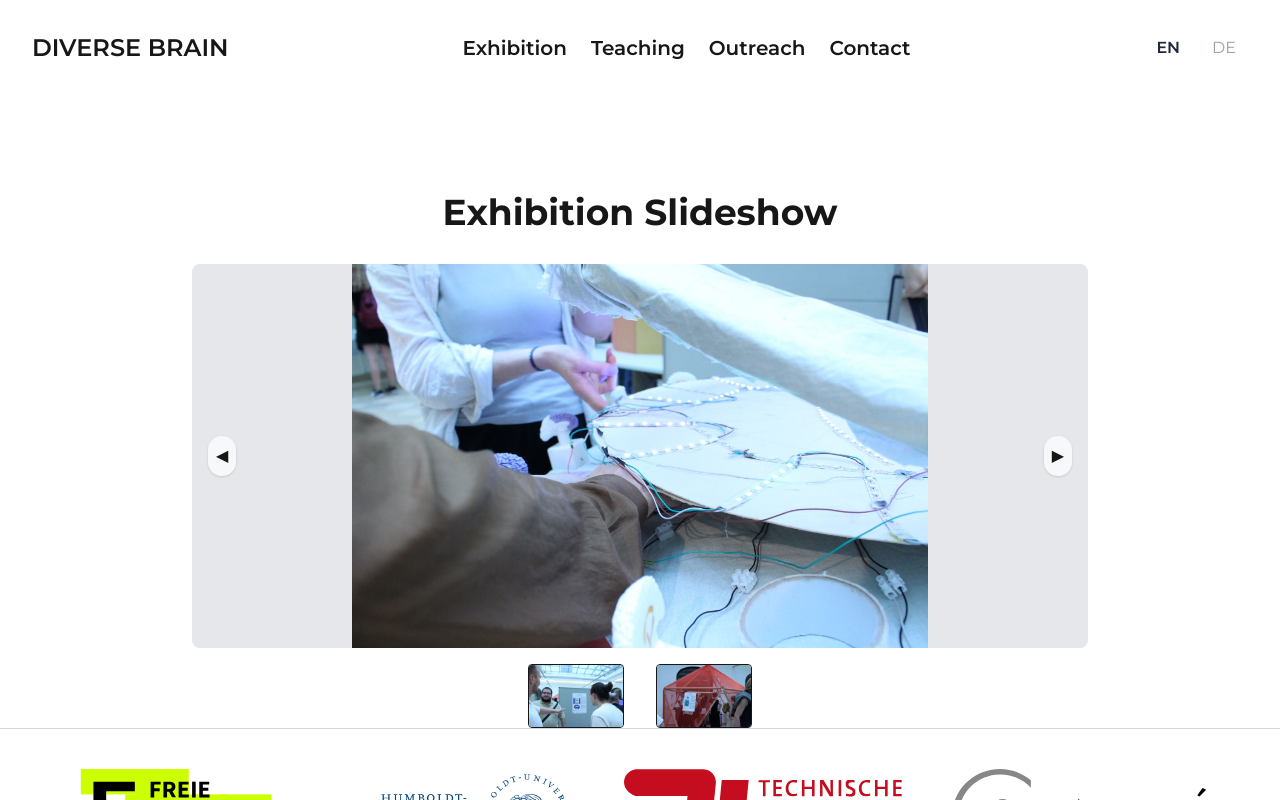
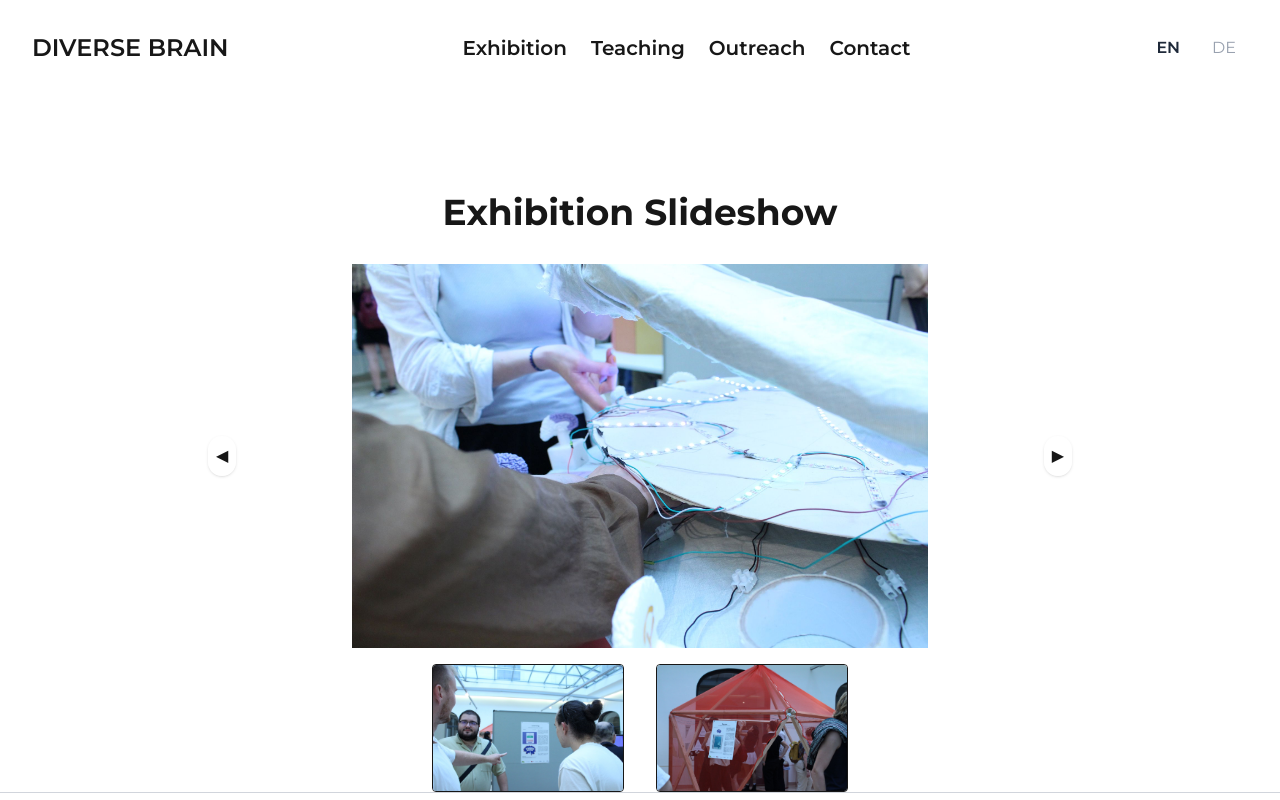
Before and after one commit to MichaelMigacev/diverse-brain-site, a Next.js app: page / in a window 1280 px wide. Shown: the top 800 px of the page. Built offline with nearby package versions, Linux system fonts and the light colour scheme.

Commit message:
styled slideshow

```diff
--- a/components/Slideshow.tsx
+++ b/components/Slideshow.tsx
@@ -20,7 +20,7 @@ export default function Slideshow({ images }: SlideshowProps) {
     return (
         <div className="w-full max-w-4xl mx-auto">
             {/* Main Image */}
-            <div className="relative w-full h-96 bg-gray-200 overflow-hidden rounded-lg">
+            <div className="relative w-full h-96 bg-white overflow-hidden rounded-lg">
                 <Image
                     src={images[current]}
                     alt={`Slide ${current + 1}`}
@@ -49,7 +49,7 @@ export default function Slideshow({ images }: SlideshowProps) {
             <div className="mt-4 flex justify-center gap-8">
                 {/* Previous preview */}
                 <div
-                    className="w-24 h-16 cursor-pointer overflow-hidden rounded border"
+                    className="w-48 h-32 cursor-pointer overflow-hidden rounded border"
                     onClick={prevSlide}
                 >
                     <Image
@@ -59,22 +59,22 @@ export default function Slideshow({ images }: SlideshowProps) {
                             ]
                         }
                         alt="Previous Preview"
-                        width={200}
-                        height={120}
+                        width={400}
+                        height={240}
                         className="object-cover w-full h-full"
                     />
                 </div>
 
                 {/* Next preview */}
                 <div
-                    className="w-24 h-16 cursor-pointer overflow-hidden rounded border"
+                    className="w-48 h-32 cursor-pointer overflow-hidden rounded border"
                     onClick={nextSlide}
                 >
                     <Image
                         src={images[(current + 1) % images.length]}
                         alt="Next Preview"
-                        width={200}
-                        height={120}
+                        width={400}
+                        height={240}
                         className="object-cover w-full h-full"
                     />
                 </div>
```
Also changed, not shown: 16 other files (tests, documents, lock files or other folders).
